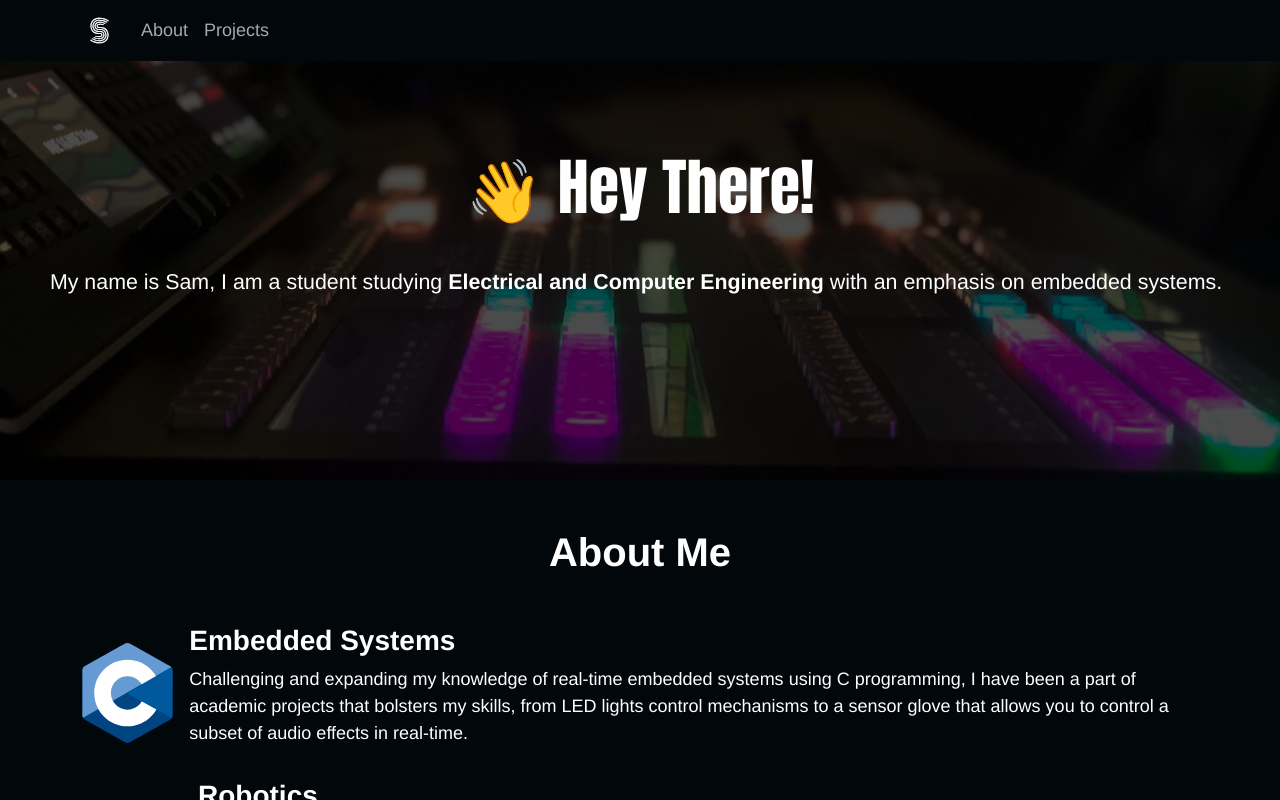
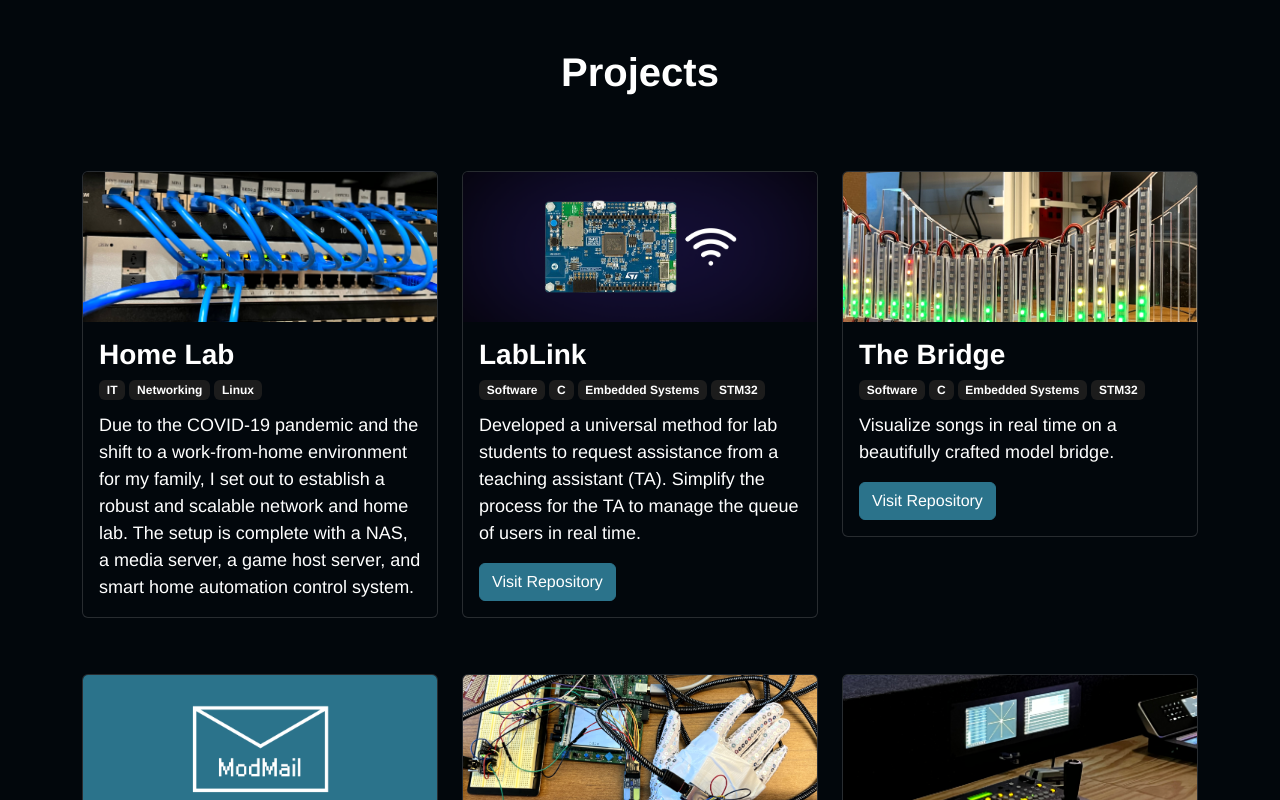
Before and after one commit to Saamstep/site, a React (Vite) app: page / in a window 1280 px wide. Shown: the top 800 px of the page. Built offline with nearby package versions, Linux system fonts and the light colour scheme.

Commit message:
only show projects display

```diff
--- a/src/pages/Home.tsx
+++ b/src/pages/Home.tsx
@@ -11,14 +11,14 @@ function Home() {
   return (
     <>
       <div className="app-div" style={{ display: "none" }}>
-        <Container fluid>
+        {/* <Container fluid>
           <Row>
             <NavBarMenu />
             <Header />
           </Row>
-        </Container>
+        </Container> */}
 
-        <About />
+        {/* <About /> */}
 
         <ProjectDisplay />
       </div>
```
